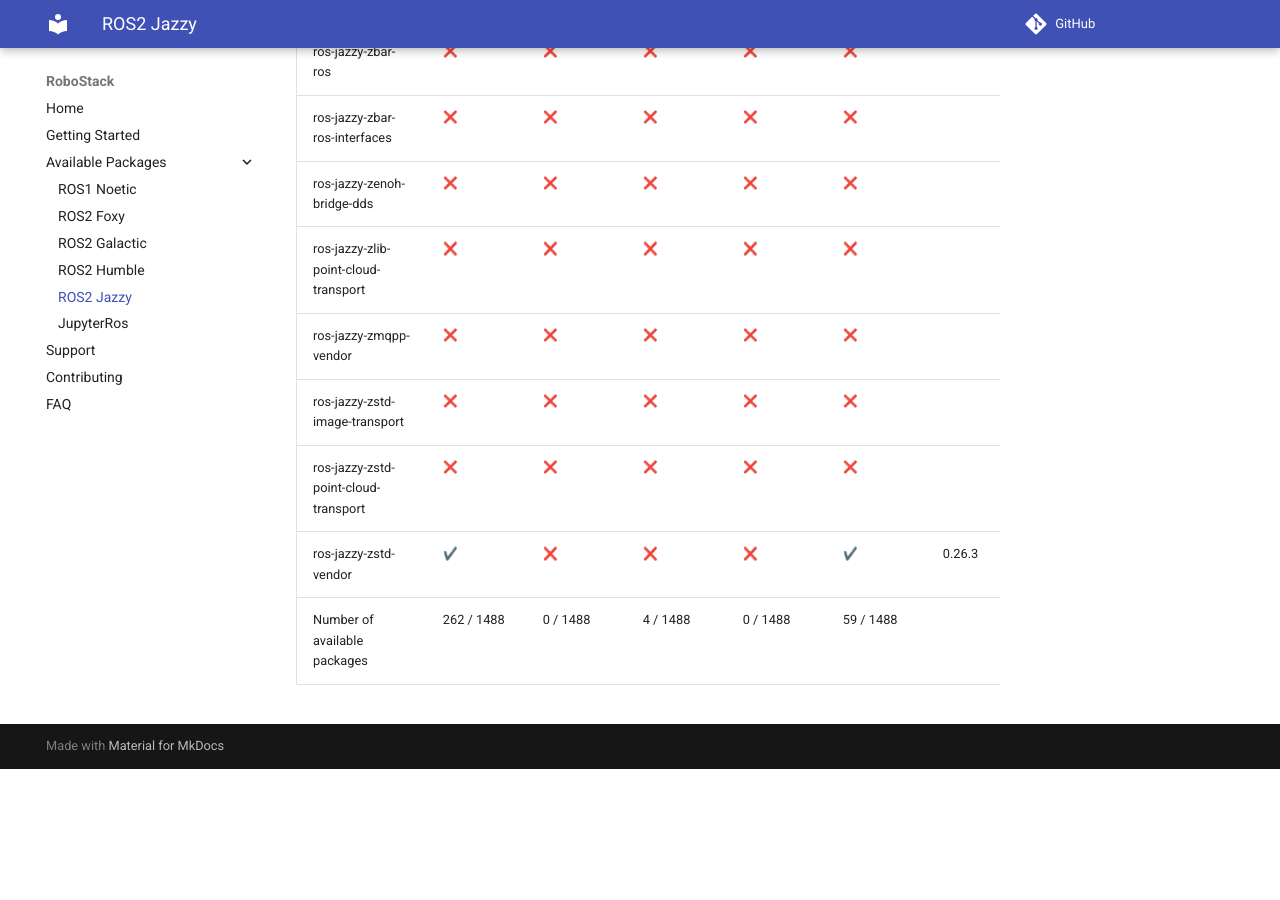
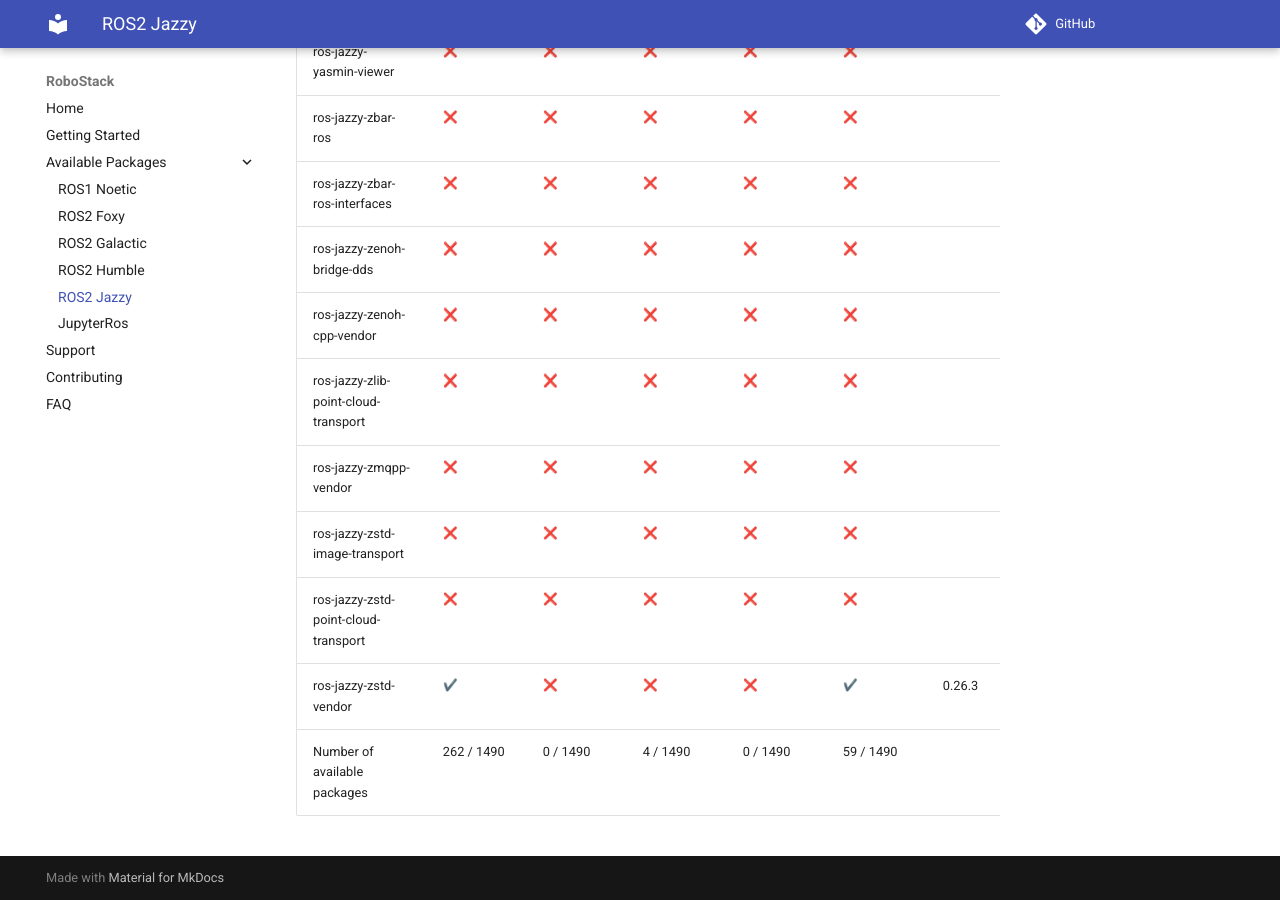
Before and after one commit to RoboStack/robostack.github.io, an MkDocs documentation site: the page built from docs/jazzy.md, in a window 1280 px wide and 900 px high, scrolled down 106605 px. Built offline with MkDocs 1.6.1 and Material for MkDocs 9.7.7, drawn with Linux system fonts in a browser that asks for light colours; emoji names are drawn with the system emoji font; comment, search, counter and statistics services are not loaded; before the commit the page ends 107374 px from its top, so only the background shows below that; some of the changed text lies outside the part shown.

Commit message:
Update tables

```diff
--- a/docs/jazzy.md
+++ b/docs/jazzy.md
@@ -1036,6 +1036,7 @@
 | ros-jazzy-rmw-gurumdds-cpp | :x: { data-sort='0' } | :x: { data-sort='0' } | :x: { data-sort='0' } | :x: { data-sort='0' } | :x: { data-sort='0' } |   |
 | ros-jazzy-rmw-implementation | :heavy_check_mark: { data-sort='1' } | :x: { data-sort='0' } | :x: { data-sort='0' } | :x: { data-sort='0' } | :x: { data-sort='0' } | 2.15.2  |
 | ros-jazzy-rmw-implementation-cmake | :heavy_check_mark: { data-sort='1' } | :x: { data-sort='0' } | :x: { data-sort='0' } | :x: { data-sort='0' } | :x: { data-sort='0' } | 7.3.1  |
+| ros-jazzy-rmw-zenoh-cpp | :x: { data-sort='0' } | :x: { data-sort='0' } | :x: { data-sort='0' } | :x: { data-sort='0' } | :x: { data-sort='0' } |   |
 | ros-jazzy-robot-calibration | :x: { data-sort='0' } | :x: { data-sort='0' } | :x: { data-sort='0' } | :x: { data-sort='0' } | :x: { data-sort='0' } |   |
 | ros-jazzy-robot-calibration-msgs | :x: { data-sort='0' } | :x: { data-sort='0' } | :x: { data-sort='0' } | :x: { data-sort='0' } | :x: { data-sort='0' } |   |
 | ros-jazzy-robot-localization | :x: { data-sort='0' } | :x: { data-sort='0' } | :x: { data-sort='0' } | :x: { data-sort='0' } | :x: { data-sort='0' } |   |
@@ -1483,9 +1484,10 @@
 | ros-jazzy-zbar-ros | :x: { data-sort='0' } | :x: { data-sort='0' } | :x: { data-sort='0' } | :x: { data-sort='0' } | :x: { data-sort='0' } |   |
 | ros-jazzy-zbar-ros-interfaces | :x: { data-sort='0' } | :x: { data-sort='0' } | :x: { data-sort='0' } | :x: { data-sort='0' } | :x: { data-sort='0' } |   |
 | ros-jazzy-zenoh-bridge-dds | :x: { data-sort='0' } | :x: { data-sort='0' } | :x: { data-sort='0' } | :x: { data-sort='0' } | :x: { data-sort='0' } |   |
+| ros-jazzy-zenoh-cpp-vendor | :x: { data-sort='0' } | :x: { data-sort='0' } | :x: { data-sort='0' } | :x: { data-sort='0' } | :x: { data-sort='0' } |   |
 | ros-jazzy-zlib-point-cloud-transport | :x: { data-sort='0' } | :x: { data-sort='0' } | :x: { data-sort='0' } | :x: { data-sort='0' } | :x: { data-sort='0' } |   |
 | ros-jazzy-zmqpp-vendor | :x: { data-sort='0' } | :x: { data-sort='0' } | :x: { data-sort='0' } | :x: { data-sort='0' } | :x: { data-sort='0' } |   |
 | ros-jazzy-zstd-image-transport | :x: { data-sort='0' } | :x: { data-sort='0' } | :x: { data-sort='0' } | :x: { data-sort='0' } | :x: { data-sort='0' } |   |
 | ros-jazzy-zstd-point-cloud-transport | :x: { data-sort='0' } | :x: { data-sort='0' } | :x: { data-sort='0' } | :x: { data-sort='0' } | :x: { data-sort='0' } |   |
 | ros-jazzy-zstd-vendor | :heavy_check_mark: { data-sort='1' } | :x: { data-sort='0' } | :x: { data-sort='0' } | :x: { data-sort='0' } | :heavy_check_mark: { data-sort='1' } | 0.26.3  |
-| Number of available packages |  262 / 1488 | 0 / 1488 | 4 / 1488 | 0 / 1488 | 59 / 1488 |
+| Number of available packages |  262 / 1490 | 0 / 1490 | 4 / 1490 | 0 / 1490 | 59 / 1490 |
```
Also changed, not shown: docs/humble.md (+3 -1 lines).
